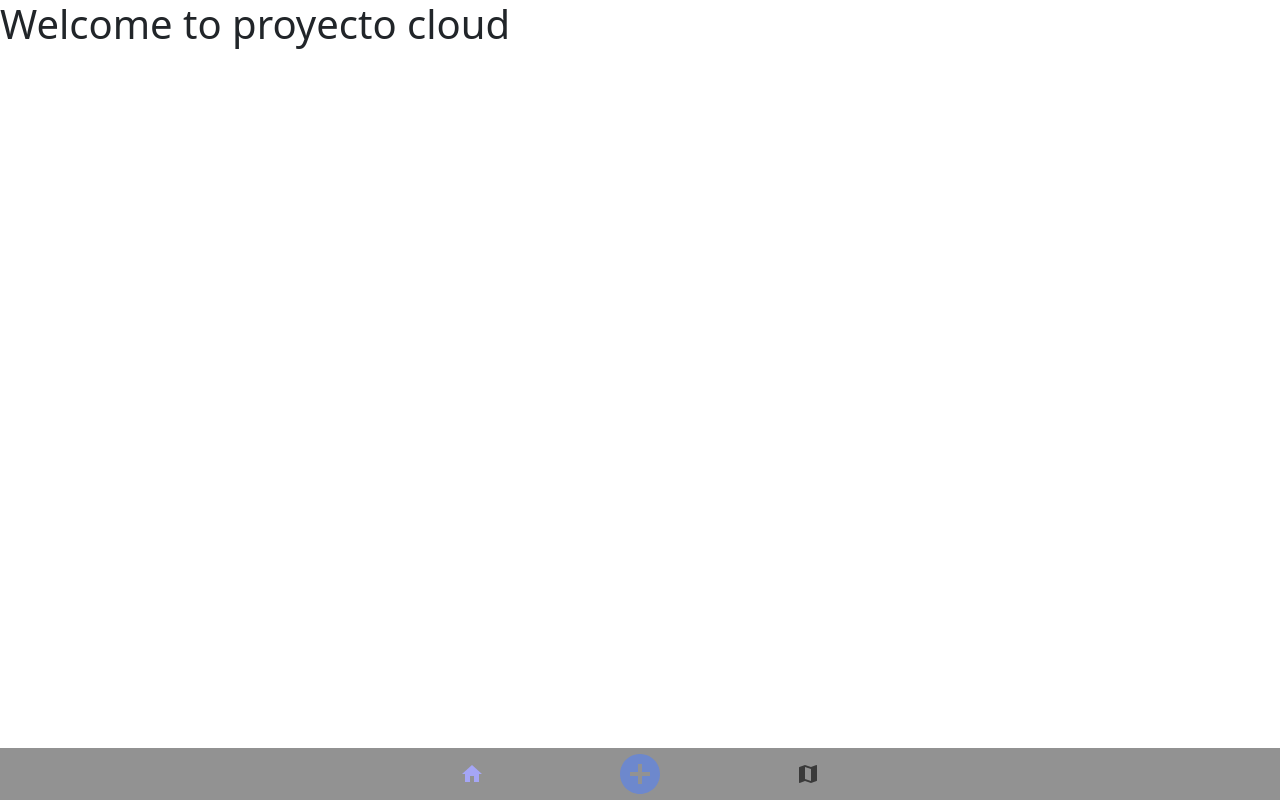
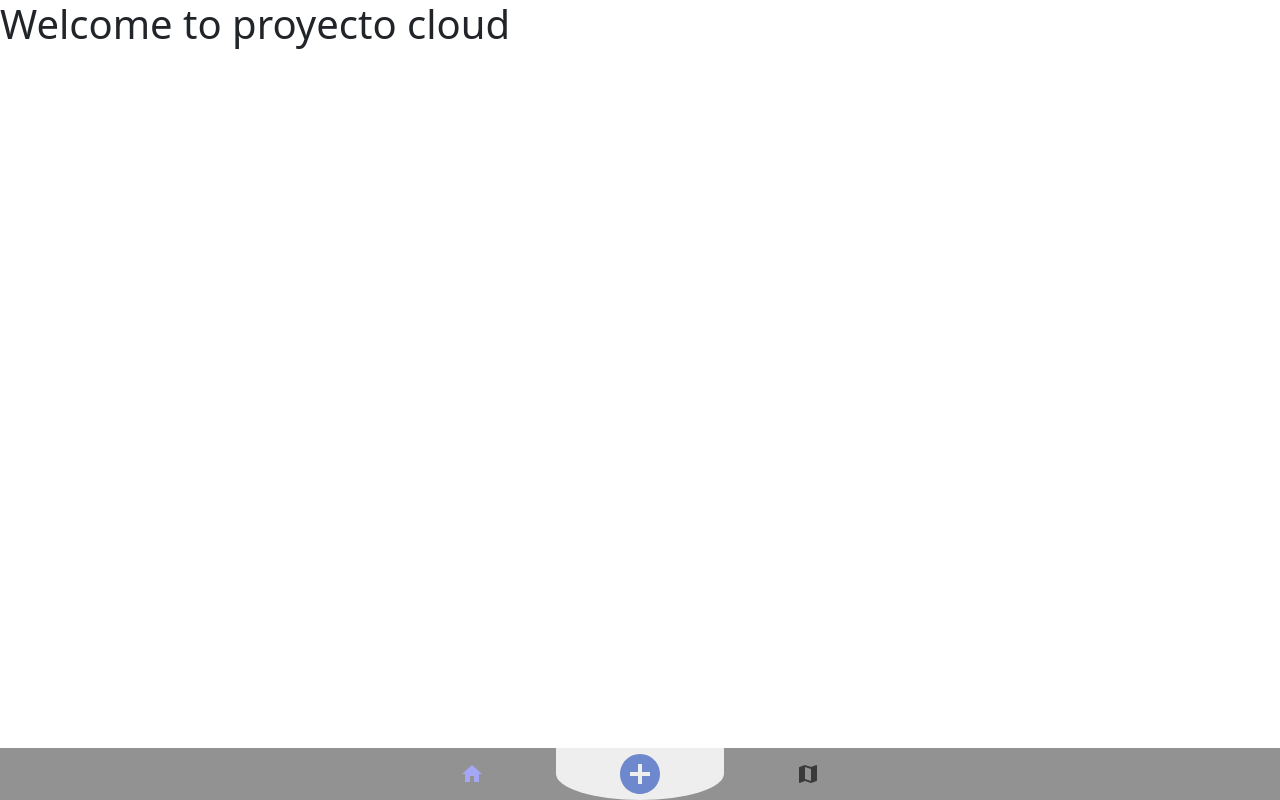
Before and after one commit to alexismundu/proyecto-cloud, a React (Create React App) app in the folder frontend/: page / in a window 1280 px wide. Built offline with nearby package versions, Linux system fonts and the light colour scheme.

Commit message:
add app-bar style for background

```diff
--- a/frontend/src/components/app-bar/app-bar.styles.scss
+++ b/frontend/src/components/app-bar/app-bar.styles.scss
@@ -10,6 +10,10 @@
 
 .MuiButtonBase-root.MuiBottomNavigationAction-root.add-icon {
   color: $primary-color;
+  background-color: $background-color;
+  border-bottom-left-radius: 100%;
+  border-bottom-right-radius: 100%;
+  width: 50%;
 
   .MuiSvgIcon-root {
     font-size: 3rem;
--- a/frontend/src/styles/variables.scss
+++ b/frontend/src/styles/variables.scss
@@ -1,3 +1,4 @@
 $primary-color: #6d88cd;
 $secondary-color: #a5a6f6;
 $gray: #929292;
+$background-color: #eeeeee;
```
